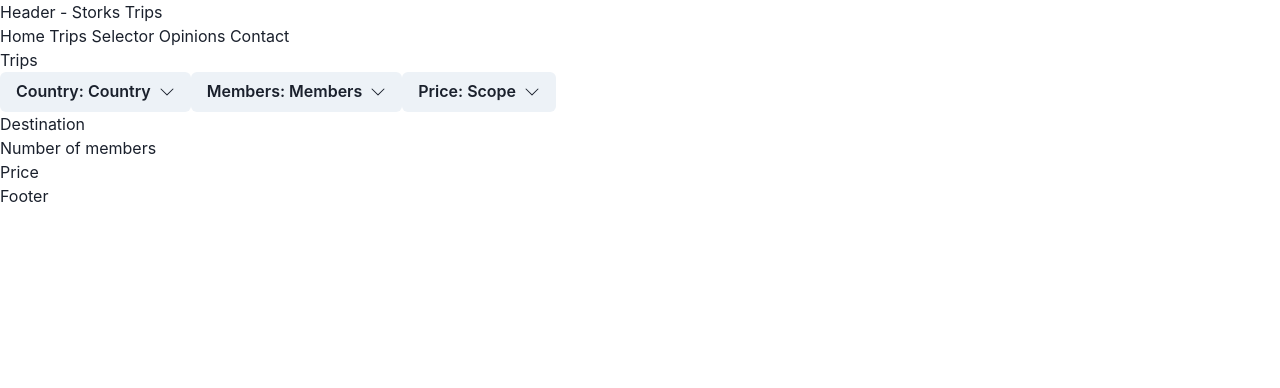
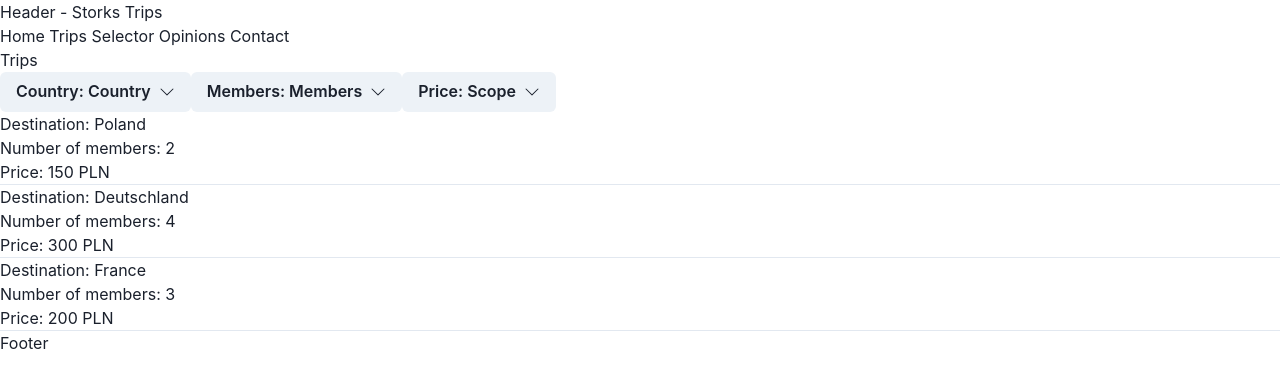
Before and after one commit to PiotrKeska/StorkTravel, a React (Vite) app in the folder storks-trips/: page / in a window 1280 px wide. Shown: the top 388 px of the page. Built offline with nearby package versions, Linux system fonts and the light colour scheme.

Commit message:
Refactor useTrips and tested in component

```diff
--- a/storks-trips/db/db.json
+++ b/storks-trips/db/db.json
@@ -1,18 +1,34 @@
-[
 {
+
+            "results":[
+            {
+
                 "TripId": 0,
-        "Country": "PL",
+                "Country": "Poland",
                 "Details": {
                     "NumOfMembers": 2,
                     "Price": "150 PLN"
                 }
             },
             {
+
                 "TripId": 1,
-        "Country": "DE",
+                "Country": "Deutschland",
                 "Details": {
                     "NumOfMembers": 4,
                     "Price": "300 PLN"
                 }
+            },
+            {
+
+                "TripId": 2,
+                "Country": "France",
+                "Details": {
+                    "NumOfMembers": 3,
+                    "Price": "200 PLN"
                 }
+            }
+
         ]
+
+}
--- a/storks-trips/src/TripsBox/TripsGrid.tsx
+++ b/storks-trips/src/TripsBox/TripsGrid.tsx
@@ -1,26 +1,22 @@
+import React from "react";
 import useTrips from "./useTrips";
 
-interface Trip {
-  trip: Trip;
-}
+const TripsGrid = () => {
+  const { data, isLoading, error } = useTrips();
 
-const TripsGrid = () => {
-  const { data } = useTrips();
-  console.log(data);
+  if (error) return null;
+  if (isLoading) return <div>Loading....</div>;
 
   return (
     <>
-      {/* {data?.result.map((trip) => (
-        <div key={trip.TripId}>
-          <p>{trip.Country}</p>
-          <p>{trip.Details.NumOfMembers}</p>
-          <p>{trip.Details.Price}</p>
-        </div>
-      ))} */}
-      <p></p>
-      <p>Destination</p>
-      <p>Number of members</p>
-      <p>Price</p>
+      {data?.results.map((el) => (
+        <React.Fragment key={el.TripId}>
+          <h4>Destination: {el.Country}</h4>
+          <p>Number of members: {el.Details.NumOfMembers}</p>
+          <p>Price: {el.Details.Price}</p>
+          <hr></hr>
+        </React.Fragment>
+      ))}
     </>
   );
 };
--- a/storks-trips/src/TripsBox/useTrips.ts
+++ b/storks-trips/src/TripsBox/useTrips.ts
@@ -1,13 +1,10 @@
 
 import { useQuery } from "@tanstack/react-query";
-import useTripsSelector from "./store";
 import axios from "axios";
 
 
 
-interface Response <T>{
-    result: T[];
-}
+
 
 interface Details {
     NumOfMembers: number;
@@ -19,11 +16,19 @@ export interface Trip {
     Details: Details;
 }
 
+interface Response{
+    results: Trip[];
+}
+
+const fetchData = () => {
+    return axios.get("../../db/db.json").then((res)=> res.data)
+}
+
 const useTrips = () => {
-    // const tripFilters = useTripsSelector((s) => s.tripFilters);
-    return useQuery<Response<Trip>>({
+    return useQuery<Response>({
         queryKey: ['trips'],
-        queryFn: () => axios.get("../../db/db.json").then((res)=> res.data),
+        queryFn: fetchData ,
+        staleTime: 5 * 60 * 1000, //5min
     })
 }
 
```
Lines whose indentation alone changed are shown as unchanged.
